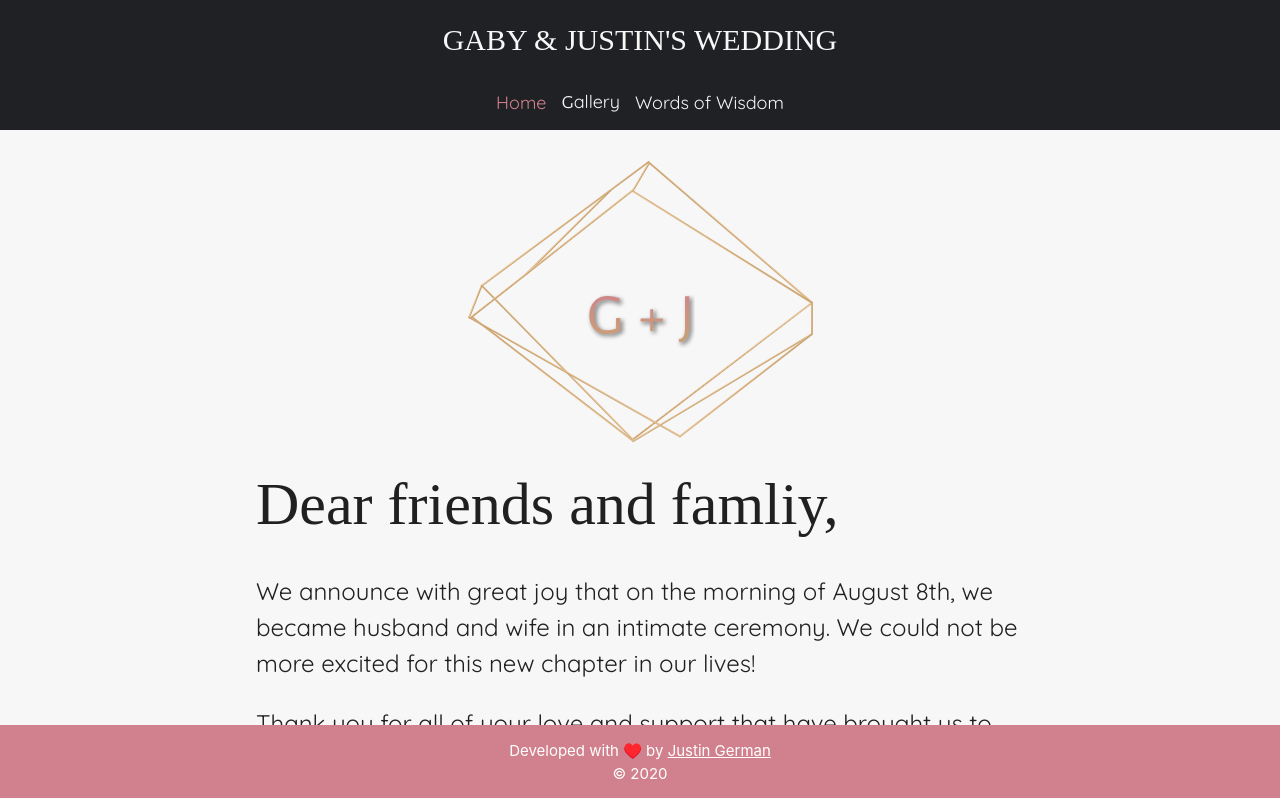
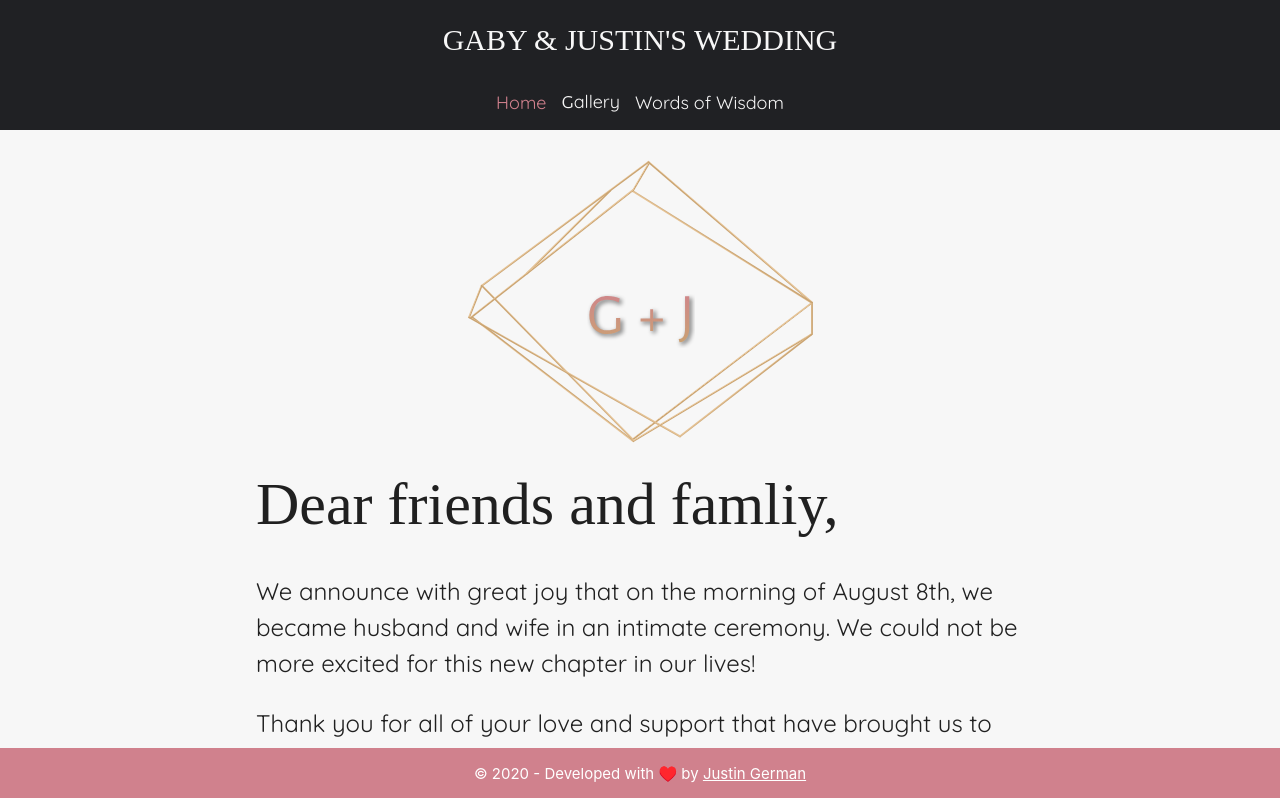
Before and after one commit to Jgerman23/wedding-img-uploader, a React (Create React App) app: page / in a window 1280 px wide. Shown: the top 798 px of the page. Built offline with nearby package versions, Linux system fonts and the light colour scheme; a web font is replaced by a local one.

Commit message:
changed backdrop img top to 0px, fixed footer.

```diff
--- a/src/Components/Footer.js
+++ b/src/Components/Footer.js
@@ -6,7 +6,7 @@ const Footer = () => {
 			<footer className="page-footer center">
 				<div className="container">
 					<div className="developed-by">
-						Developed with{" "}
+						&copy; 2020 - Developed with{" "}
 						<span role="img" aria-label="heart">
 							♥️
 						</span>{" "}
@@ -19,7 +19,6 @@ const Footer = () => {
 							Justin German
 						</a>
 					</div>
-					<div className="footer-content">&copy; 2020</div>
 				</div>
 			</footer>
 		</div>
--- a/src/Styles/_photos.scss
+++ b/src/Styles/_photos.scss
@@ -57,7 +57,7 @@ form {
 	background-color: rgba(0, 0, 0, 0.5);
 	img {
 		position: relative;
-		top: 50px;
+		top: 0px;
 		display: block;
 		max-width: 60%;
 		max-height: 80%;
```
